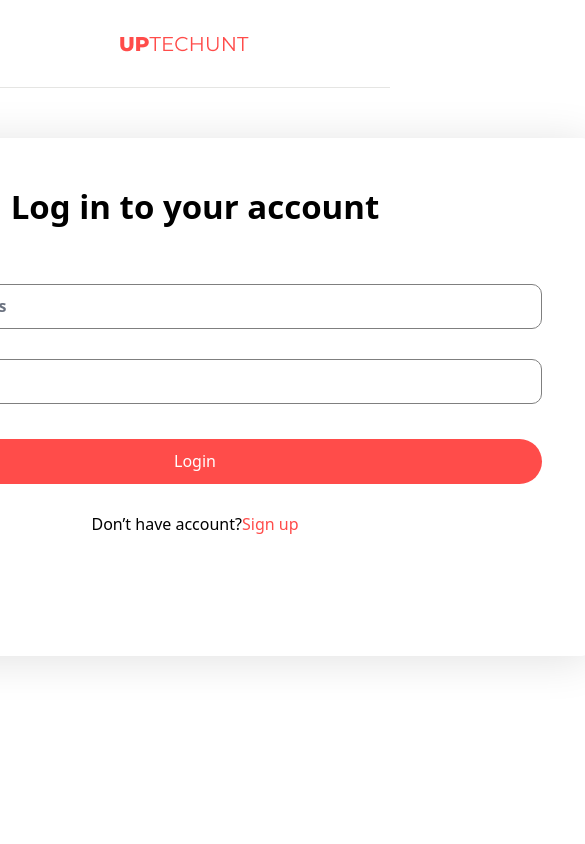
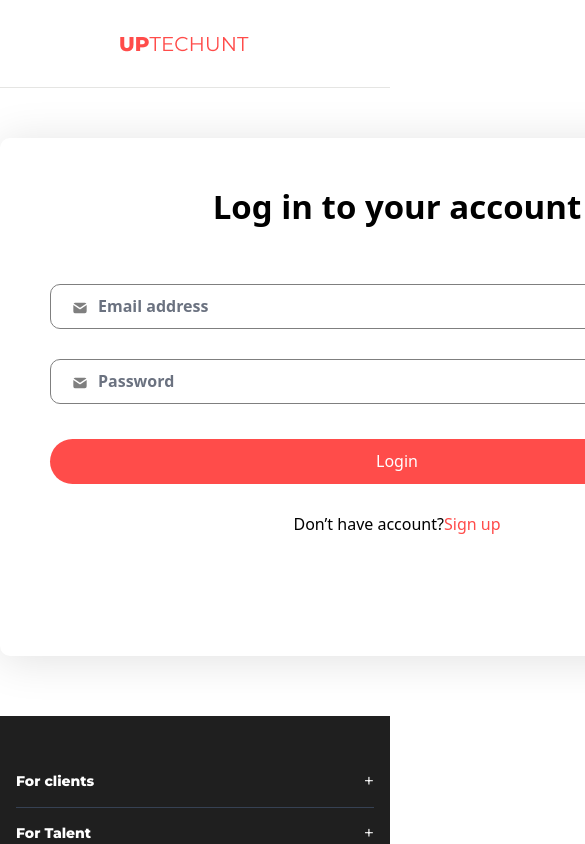
Before and after one commit to BKDR01/frelanser-Versel, a React (Vite) app: page /login in a window 390 px wide. Shown: the top 844 px of the page, 585 px wide, since content can reach past the window. Built offline with nearby package versions, Linux system fonts and the light colour scheme.

Commit message:
registr page ulandi

```diff
--- a/src/App.jsx
+++ b/src/App.jsx
@@ -1,18 +1,19 @@
 import React from 'react'
 import { Route, Routes } from 'react-router';
 import Home from "./Page/Home"
-import LoginPage from './Page/LoginPage.jsx';
 import Layout from './Page/Layout.jsx';
 import PageOneSign from './Page/PageOneSign.jsx';
+import PageOneLogin from './Page/PageOneLogin.jsx';
+import SurveQuestions from './Page/SurveQuestions.jsx';
 const App = () => {
   return (
     <>
       <Routes>
         <Route index element={<Home />} />
         <Route element={<Layout />}>
-          <Route path='/login' element={<LoginPage />} />
+          <Route path='/login' element={<PageOneLogin />} />
           <Route path='/signup' element={<PageOneSign />} />
-
+          <Route path='/signup/:step' element={<SurveQuestions />} />
         </Route>
         {/* <Route path='/signup' element={ } /> */}
 
--- a/src/Page/LoginPage.jsx
+++ /dev/null
@@ -1,39 +0,0 @@
-import React from "react";
-import LoginNav from "../Components/RegistrNav/LoginNav";
-import { PrimeReactProvider } from 'primereact/api';
-import PageOne from "./PageOneLogin.jsx";
-import PageOneSign from "./PageOneSign.jsx";
-import PageTwoSigin from "../Components/SingFlowPages/PageTwoSigin";
-import PagethreeSign from "../Components/SingFlowPages/PagethreeSign";
-import PageFourCreateprofil from "../Components/SingFlowPages/PageFourCreateprofil";
-import PageFiveCreateProfil from "../Components/SingFlowPages/PageFiveCreateProfil";
-import Page6creatProfil from "../Components/SingFlowPages/Page6creatProfil";
-import PageSevenProfil from "../Components/SingFlowPages/PageSevenProfil";
-import PageEateProfil from "../Components/SingFlowPages/PageEateProfil";
-import PagenineProfil from "../Components/SingFlowPages/PagenineProfil";
-import TheEndPage from "../Components/SingFlowPages/theEndPage";
-import PageOneLogin from './PageOneLogin.jsx';
-
-const LoginPage = () => {
-  return (
-    <div className="max-w-full h-[100vh]">
-
-      <div className="flex justify-center items-center gap-[20px] flex-wrap">
-
-        <PageOneLogin />
-        {/* <PageOneSign /> */}
-        {/* <PageTwoSigin /> */}
-        {/* <PagethreeSign /> */}
-        {/* <PageFourCreateprofil /> */}
-        {/* <PageFiveCreateProfil /> */}
-        {/* <Page6creatProfil /> */}
-        {/* <PageSevenProfil /> */}
-        {/* <PageEateProfil /> */}
-        {/* <PagenineProfil /> */}
-        {/* <TheEndPage /> */}
-      </div>
-    </div>
-  );
-};
-
-export default LoginPage;
--- a/src/Page/PageOneLogin.jsx
+++ b/src/Page/PageOneLogin.jsx
@@ -3,11 +3,9 @@ import { TbMailFilled } from "react-icons/tb";
 import { Link } from 'react-router';
 
 
-function PageOne() {
+function PageOneLogin() {
   return (
-    <div>
-        <div className="w-[794px] px-[50px] pt-[44px] pb-[120px] rounded-[10px] shadow-[0px_4px_45px_0px_#0000001F] text-center sm:px-[118px] mb-[60px]">
-                  <div>
+    <div className="w-[794px] px-[50px] pt-[44px] pb-[120px] m-auto rounded-[10px] shadow-[0px_4px_45px_0px_#0000001F] text-center sm:px-[118px] mb-[60px]">
       <h2 className="text-[33px] font-bold mb-[52px]">
         Log in to your account
       </h2>
@@ -38,9 +36,7 @@ function PageOne() {
         <Link to={'/signup'} className="text-[#FF4C4A]">Sign up</Link>
       </h2>
     </div>
-                </div>
-    </div>
   )
 }
 
-export default PageOne
+export default PageOneLogin
--- a/src/Page/PageOneSign.jsx
+++ b/src/Page/PageOneSign.jsx
@@ -31,7 +31,7 @@ function PageOneSign() {
           </div>
         </div>
 
-        <button className="bg-[#FF4C4A] w-full h-[45px] rounded-[100px] text-white text-[16px] mb-[28px]">
+        <button to={"/signin/"} className="bg-[#FF4C4A] w-full h-[45px] rounded-[100px] text-white text-[16px] mb-[28px]">
           Continue with Email
         </button>
         <h2 className="text-[16px]">
--- /dev/null
+++ b/src/Page/SurveQuestions.jsx
@@ -0,0 +1,41 @@
+import React from "react";
+import LoginNav from "../Components/RegistrNav/LoginNav.jsx";
+import { PrimeReactProvider } from 'primereact/api';
+import PageOne from "./PageOneLogin.jsx";
+import PageOneSign from "./PageOneSign.jsx";
+import PageTwoSigin from "../Components/SingFlowPages/PageTwoSigin.jsx";
+import PagethreeSign from "../Components/SingFlowPages/PagethreeSign.jsx";
+import PageFourCreateprofil from "../Components/SingFlowPages/PageFourCreateprofil.jsx";
+import PageFiveCreateProfil from "../Components/SingFlowPages/PageFiveCreateProfil.jsx";
+import Page6creatProfil from "../Components/SingFlowPages/Page6creatProfil.jsx";
+import PageSevenProfil from "../Components/SingFlowPages/PageSevenProfil.jsx";
+import PageEateProfil from "../Components/SingFlowPages/PageEateProfil.jsx";
+import PagenineProfil from "../Components/SingFlowPages/PagenineProfil.jsx";
+import TheEndPage from "../Components/SingFlowPages/theEndPage.jsx";
+import { useNavigate, useParams } from "react-router";
+
+const SurveQuestions = () => {
+
+  const { step } = useParams()
+  const navigate = useNavigate()
+  const currentStep = parseInt(step) || 1
+
+  return (
+    <div>
+      {currentStep === 1 && <PageTwoSigin />}
+
+      {/* <PageOneSign /> */}
+      {/* <PageTwoSigin /> */}
+      {/* <PagethreeSign /> */}
+      {/* <PageFourCreateprofil /> */}
+      {/* <PageFiveCreateProfil /> */}
+      {/* <Page6creatProfil /> */}
+      {/* <PageSevenProfil /> */}
+      {/* <PageEateProfil /> */}
+      {/* <PagenineProfil /> */}
+      {/* <TheEndPage /> */}
+    </div>
+  );
+};
+
+export default SurveQuestions;
```
Also changed, not shown: src/Components/SingFlowPages/Page6creatProfil.jsx (+6 -6 lines). Lines whose indentation alone changed are shown as unchanged.
